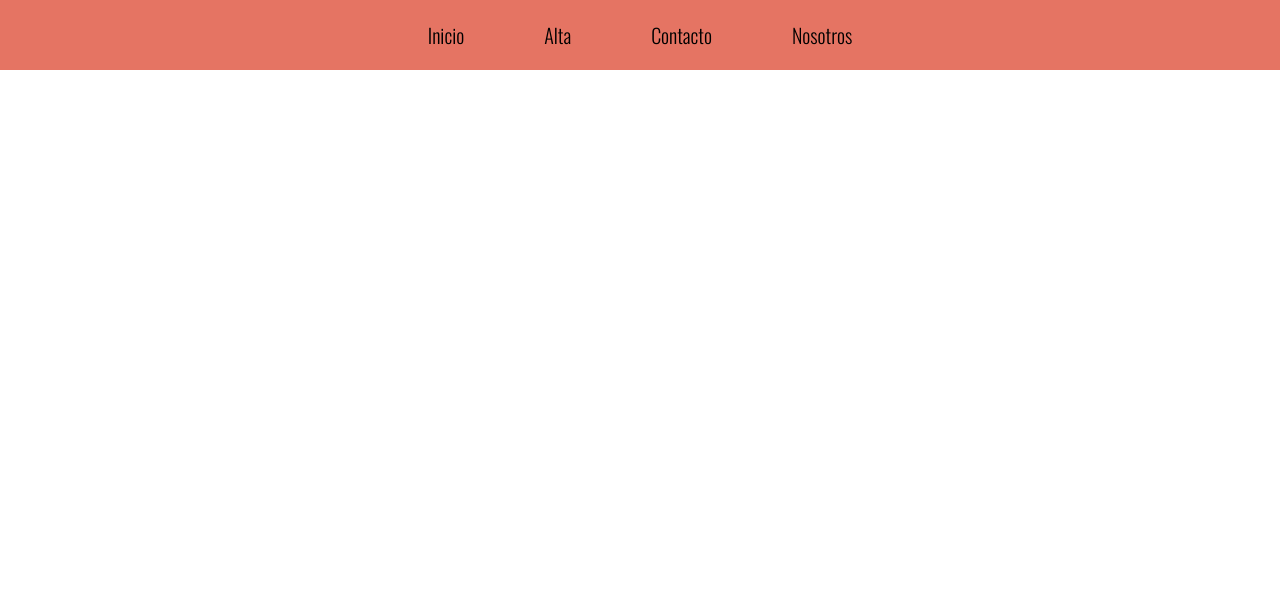
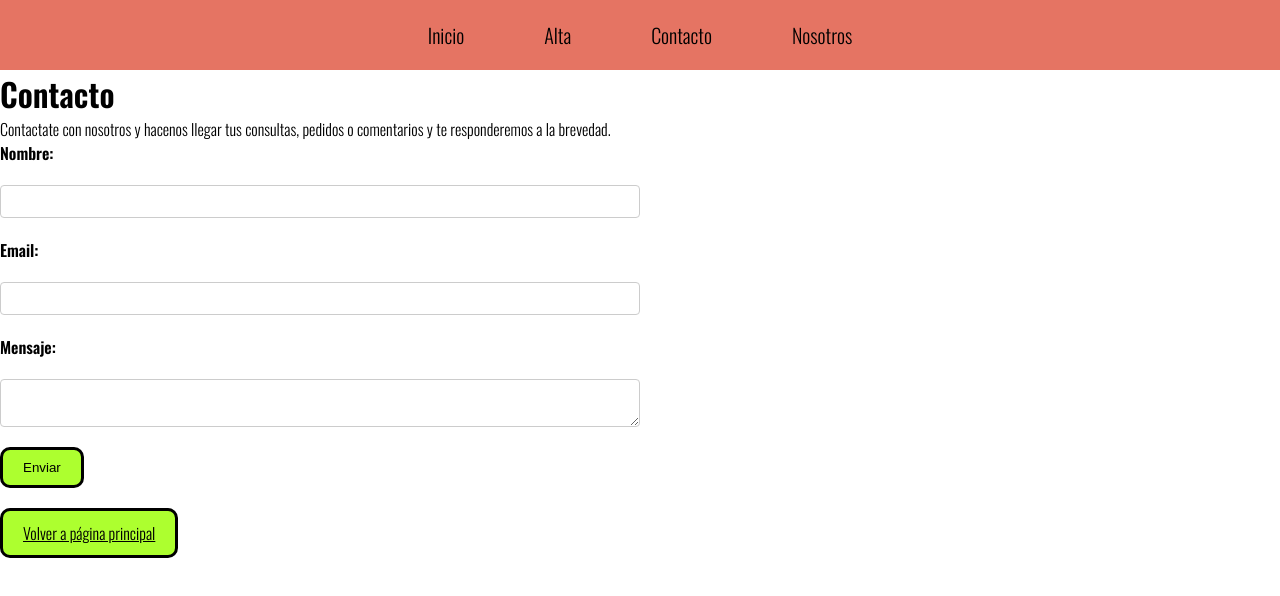
Before and after one commit to HernanB65/bc_62130-integrador_etapa1-Hernan-Bianchimano, a website built with Vite: page views/contacto.html in a window 1280 px wide. Built offline with nearby package versions, Linux system fonts and the light colour scheme.

Commit message:
Creo botón de contacto, su formulario y el retorno a la página principal

```diff
--- a/sass/layout/_footer.scss
+++ b/sass/layout/_footer.scss
@@ -17,7 +17,8 @@ footer {
     color: black;
     font-weight: 700px;
     text-decoration: none;
-    border-radius: 5px;
+    border-radius: 10px;
+    border: 3px solid black;
     margin: 40px 40px; /* Agregar espacio horizontal entre elementos */
   }
 
@@ -32,8 +33,8 @@ footer {
     padding: 5px 10px;
     color: black;
     text-decoration: none;
-    border: 1px solid #ccc;
-    border-radius: 5px;
+    border: 3px solid black;
+    border-radius: 10px;
   }
 
   .center-logos {
--- a/sass/layout/_header.scss
+++ b/sass/layout/_header.scss
@@ -36,7 +36,7 @@
 .nav-bar {
   background-color: rgb(229, 116, 99);
 
-  &__nav-list {
+    &__nav-list {
     display: flex;
     list-style-type: none;
     justify-content: center;
--- a/sass/main.scss
+++ b/sass/main.scss
@@ -8,3 +8,5 @@
 @import "components/card";
 
 @import "layout/footer";
+
+@import "views/contacto";
--- /dev/null
+++ b/views/_contacto.scss
@@ -0,0 +1,31 @@
+.contact-form {
+    display: flex;
+    flex-direction: column;
+    align-items: flex-start;
+    gap: 20px;
+
+    label {
+      font-weight: bold;
+    }
+
+    input[type="text"],
+    input[type="email"],
+    textarea {
+      width: 50%;
+      padding: 8px;
+      border: 1px solid #ccc;
+      border-radius: 4px;
+    }
+
+    button[type="submit"], .back-button, h1 {
+      background-color: greenyellow;
+      color: black;
+      margin: px solid black;
+      padding: 10px 20px;
+      border: 3px solid black;
+      border-radius: 10px;
+      cursor: pointer;
+    }
+
+
+  }
--- a/views/contacto.html
+++ b/views/contacto.html
@@ -30,6 +30,25 @@
     </nav> <!-- nav-bar -->
   </header>
 
+  <h1>Contacto</h1>
+
+   <p>Contactate con nosotros y hacenos llegar tus consultas, pedidos o comentarios y te responderemos a la brevedad.</p>
+
+  <form action="procesar_formulario.php" method="post" class="contact-form">
+    <label for="nombre">Nombre:</label>
+    <input type="text" id="nombre" name="nombre" required>
+
+    <label for="email">Email:</label>
+    <input type="email" id="email" name="email" required>
+
+    <label for="mensaje">Mensaje:</label>
+    <textarea id="mensaje" name="mensaje" required></textarea>
+
+    <button type="submit">Enviar</button>
+    <a href="/index.html" class="back-button">Volver a página principal</a>
+  </form>
+
+
   <script type="module" src="/main.js"></script>
 </body>
 
```
Also changed, not shown: index.html (+5 -5 lines).
